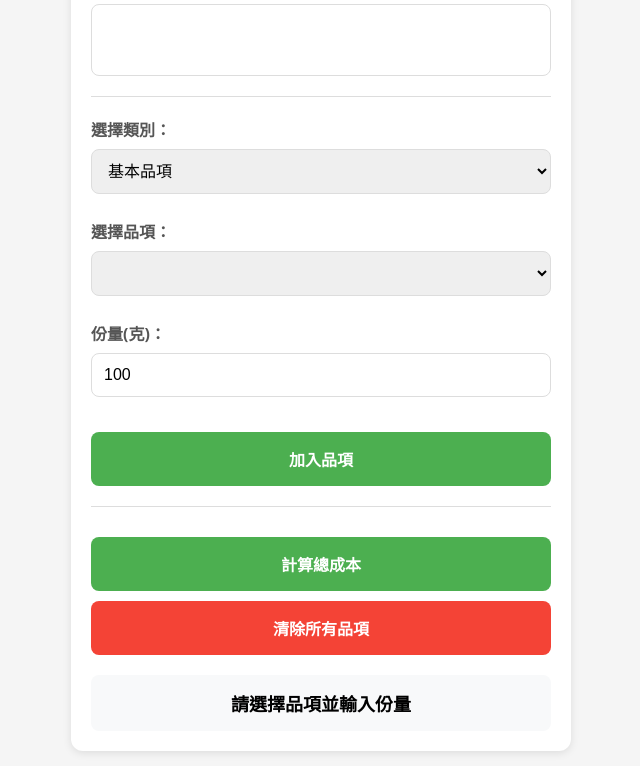
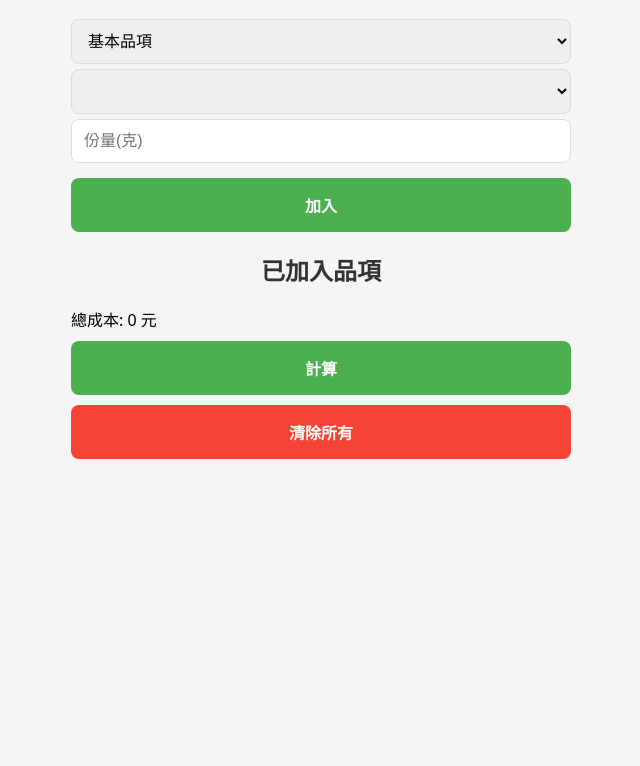
Before and after one commit to zoehsu1203/calculator, a plain HTML site: page index.html in a window 1280 px wide. Shown: the part 106-872 px from the top of the page, without its empty margins (319-959 px from the left). After the commit the page ends 800 px from the top, so only its background shows below. Drawn offline with Linux system fonts and the light colour scheme.

Commit message:
Update index.html
品項最後更新

```diff
--- a/index.html
+++ b/index.html
@@ -7,43 +7,34 @@
     <link rel="stylesheet" href="styles.css">
 </head>
 <body>
-    <div class="calculator">
-        <h2>飴棠成本計算器</h2>
-
-        <div class="selected-items" id="selectedItems">
-            <!-- 已選擇的品項會顯示在這裡 -->
-        </div>
+    <div class="container">
+        <h1>飴棠成本計算器</h1>
 
         <div class="input-section">
             <div class="input-group">
-                <label for="category">選擇類別：</label>
                 <select id="category" onchange="updateItems()">
                     <option value="base">基本品項</option>
-                    <option value="special">特製品項</option>
+                    <option value="special">特調</option>
                     <option value="toppings">配料</option>
                 </select>
+
+                <select id="item" onchange="updateDefaultQuantity()">
+                    <!-- 選項會由 JavaScript 動態填入 -->
+                </select>
+
+                <input type="number" id="quantity" placeholder="份量(克)">
+                <button onclick="addItem()">加入</button>
             </div>
-
-            <div class="input-group">
-                <label for="item">選擇品項：</label>
-                <select id="item">
-                    <!-- 選項由 JavaScript 動態填入 -->
-                </select>
-            </div>
-
-            <div class="input-group">
-                <label for="quantity">份量(克)：</label>
-                <input type="number" id="quantity" value="100">
-            </div>
-
-            <button onclick="addItem()">加入品項</button>
         </div>
 
-        <div class="total-section">
-            <button onclick="calculate()" class="calculate-btn">計算總成本</button>
-            <button onclick="clearAll()" class="clear-btn">清除所有品項</button>
-            <div class="result" id="result">請選擇品項並輸入份量</div>
+        <div class="items-list">
+            <h2>已加入品項</h2>
+            <ul id="itemsList"></ul>
+            <div class="total">總成本: <span id="totalCost">0</span> 元</div>
         </div>
+
+        <button onclick="calculate()" class="calculate-btn">計算</button>
+        <button onclick="clearAll()" class="clear-btn">清除所有</button>
     </div>
     <script src="script.js"></script>
 </body>
```
